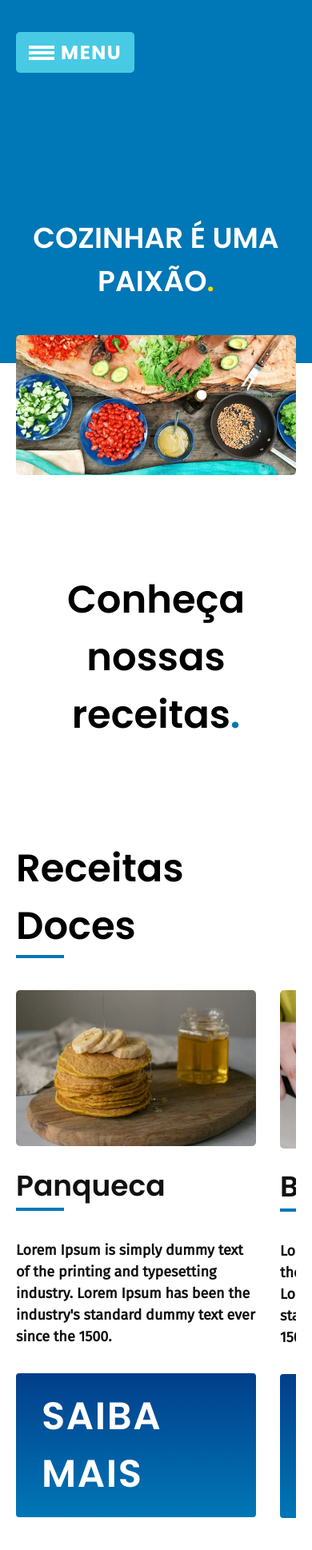
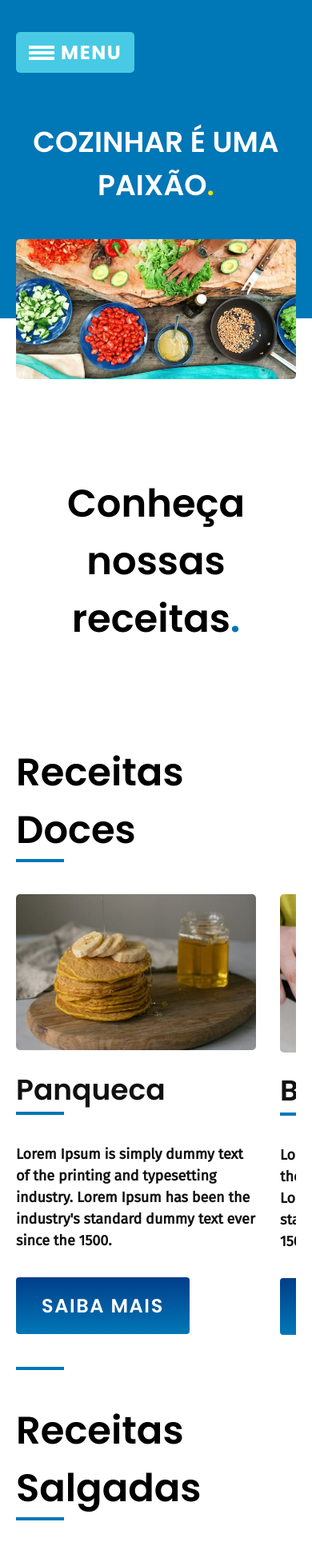
Before and after one commit to DuDupedrosa/receitas-blog, a website with bundled scripts: page index.html in a window 390 px wide. Shown: the top 1938 px of the page at 80% size. Built offline with nearby package versions, Linux system fonts and the light colour scheme.

Commit message:
ajustes nos estilos do btn e da intro /home

```diff
--- a/css/global/intro.css
+++ b/css/global/intro.css
@@ -2,6 +2,15 @@
   padding-top: 6.25rem;
   box-shadow: inset 0 -8.75rem var(--background-5);
   margin-bottom: 7.5rem;
+}
+
+/* ajustando a sombra na imagem de introdução
+  da home pois era a unica que estava dando
+  problema no estilo */
+@media (max-width: 28.75rem) {
+  .introduction-home {
+    box-shadow: inset 0 -4.75rem var(--background-5);
+  }
 }
 
 .introduction div h1 {
--- a/css/global/menu-mobile.css
+++ b/css/global/menu-mobile.css
@@ -159,4 +159,8 @@
   .header-img {
     display: none;
   }
+
+  .header-content {
+    padding-bottom: 0;
+  }
 }
--- a/css/home/receitas.css
+++ b/css/home/receitas.css
@@ -131,3 +131,11 @@
     white-space: initial;
   }
 }
+
+/* ajustando o tamanho dos botões pois
+estava ficando muito grande nos estilos de mobile */
+@media (max-width: 50rem) {
+  .btn-home-receitas > a {
+    font-size: var(--size-4);
+  }
+}
--- a/index.html
+++ b/index.html
@@ -26,7 +26,7 @@
 </head>
 
 <body>
-  <header class="background-1 header-teste">
+  <header class="background-1 ">
     <div class="container header-content header-content-specif">
       <div class="header-img">
         <a href="/"><img src="./img/icons/ReceitasBlog.svg" alt="ReceitasBlog" width="311" height="52"></a>
@@ -49,7 +49,7 @@
     </div>
   </header>
 
-  <div class="introduction background-1">
+  <div class="introduction introduction-home background-1">
     <div class="container">
       <span class="family-2 color-1 size-8 transform">Cozinhar é uma paixão<span class="color-5">.</span></span>
       <div class="introduction-img">
@@ -73,7 +73,7 @@
         <div class="revenue-itens-content">
           <h3 class="family-2 size-7 color-3 transform-cap">Panqueca</h3>
           <p class="family-1 size-2 color-3">Lorem Ipsum is simply dummy text of the printing and typesetting industry. Lorem Ipsum has been the industry's standard dummy text ever since the 1500.</p>
-          <div class="btn">
+          <div class="btn btn-home-receitas">
             <a href="./receitas/panqueca.html">Saiba mais</a>
           </div>
         </div>
@@ -85,7 +85,7 @@
         <div class="revenue-itens-content">
           <h3 class="family-2 size-7 color-3 transform-cap">Bolo de morango</h3>
           <p class="family-1 size-2 color-3">Lorem Ipsum is simply dummy text of the printing and typesetting industry. Lorem Ipsum has been the industry's standard dummy text ever since the 1500.</p>
-          <div class="btn">
+          <div class="btn btn-home-receitas">
             <a href="./receitas/bolo-morango.html">Saiba mais</a>
           </div>
         </div>
@@ -104,7 +104,7 @@
         <div class="revenue-itens-content">
           <h3 class="family-2 size-7 color-3 transform-cap">Pão caseiro</h3>
           <p class="family-1 size-2 color-3">Lorem Ipsum is simply dummy text of the printing and typesetting industry. Lorem Ipsum has been the industry's standard dummy text ever since the 1500.</p>
-          <div class="btn">
+          <div class="btn btn-home-receitas">
             <a href="./receitas/pao.html">Saiba mais</a>
           </div>
         </div>
@@ -116,7 +116,7 @@
         <div class="revenue-itens-content">
           <h3 class="family-2 size-7 color-3 transform-cap">Empadão</h3>
           <p class="family-1 size-2 color-3">Lorem Ipsum is simply dummy text of the printing and typesetting industry. Lorem Ipsum has been the industry's standard dummy text ever since the 1500.</p>
-          <div class="btn">
+          <div class="btn btn-home-receitas">
             <a href="./receitas/empadao.html">Saiba mais</a>
           </div>
         </div>
```
